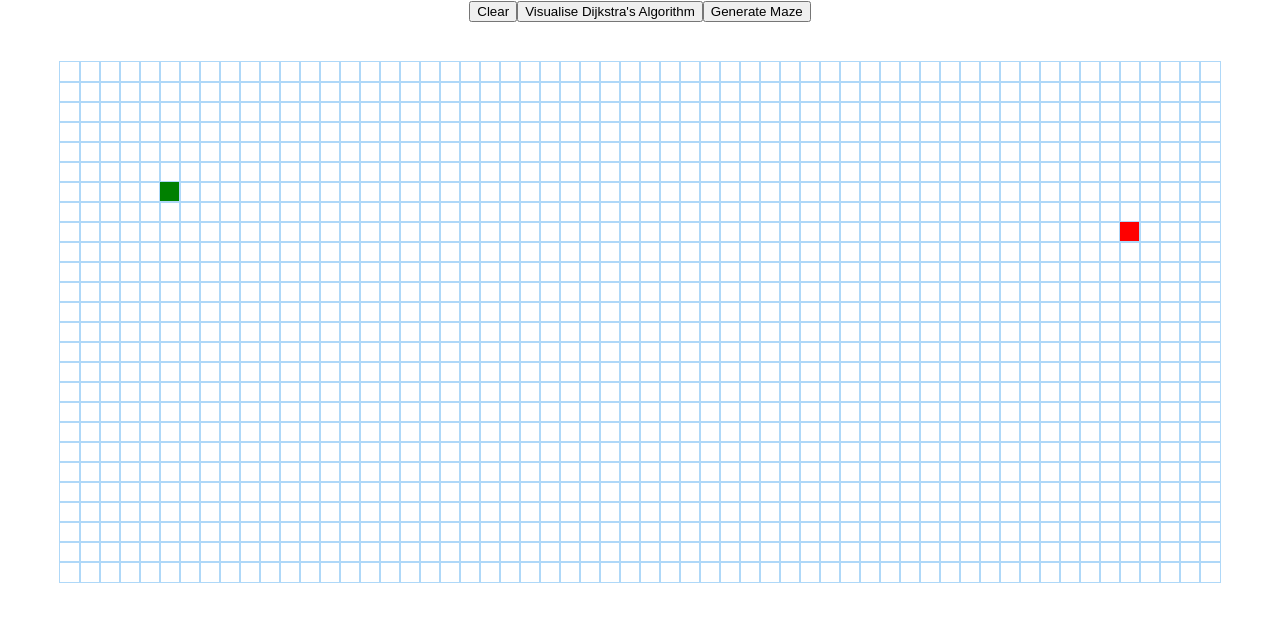
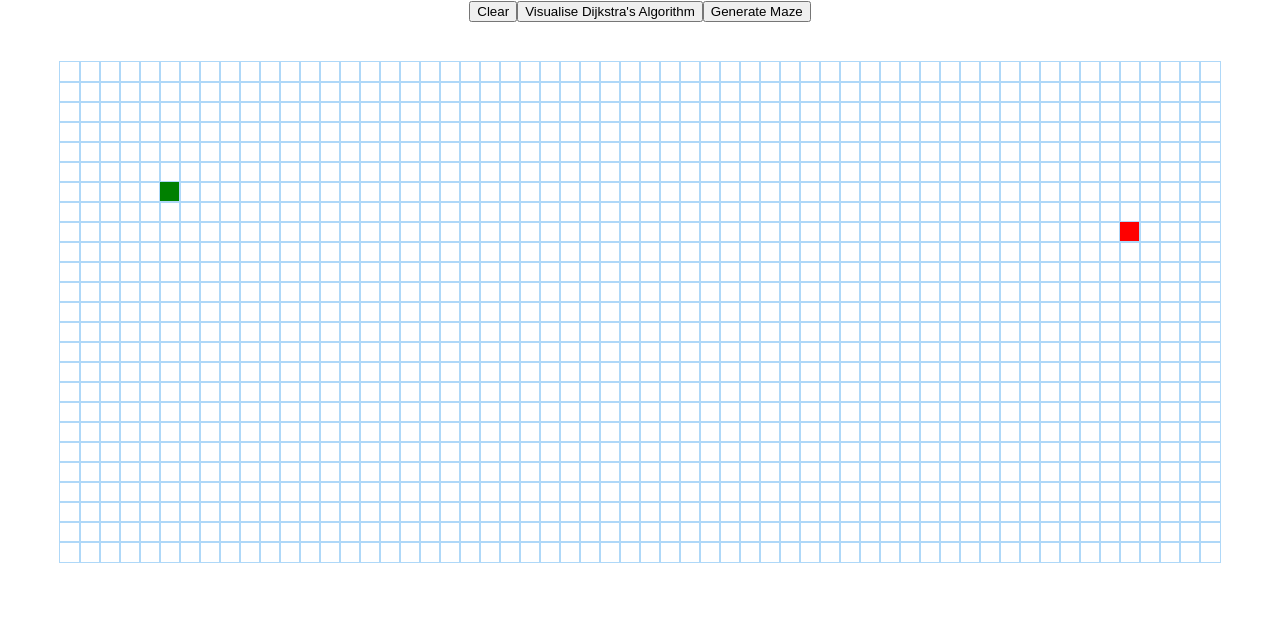
Before and after one commit to tomdaniels/pathfinder, a Next.js app: page / in a window 1280 px wide. Shown: the top 622 px of the page. Built offline with nearby package versions, Linux system fonts and the light colour scheme.

Commit message:
temp maze height

```diff
--- a/src/pages/index.js
+++ b/src/pages/index.js
@@ -17,7 +17,7 @@ export default function PathFinder() {
 
   useEffect(() => {
     const GRID_COL_LENGTH = Math.floor(window.innerWidth / 22);
-    const GRID_ROW_LENGTH = Math.floor(window.innerHeight / 30);
+    const GRID_ROW_LENGTH = 25; // Math.floor(window.innerHeight / 30);
 
     setGridCnfg({
       gridWidth: GRID_COL_LENGTH,
```
